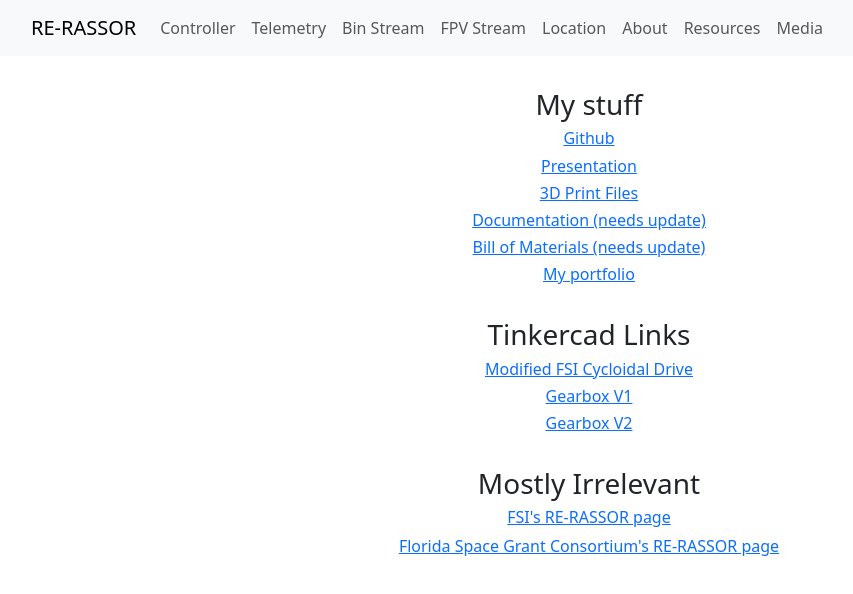
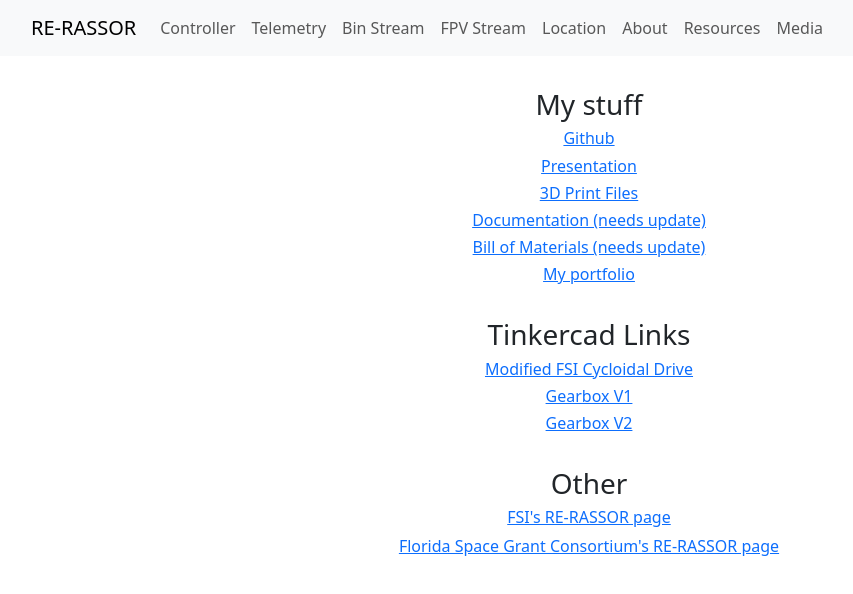
Before and after one commit to colemaring/RE-RASSOR-lightweight, a React (Vite) app in the folder client/: page /resources in a window 1280 px wide. Shown: the top 594 px of the page, without its empty margins (51-904 px from the left). Built offline with nearby package versions, Linux system fonts and the light colour scheme.

Commit message:
Add files via upload

```diff
--- a/client/src/pages/Resources.jsx
+++ b/client/src/pages/Resources.jsx
@@ -102,7 +102,7 @@
           marginBottom: "0.3rem",
         }}
       >
-        Mostly Irrelevant
+        Other
       </h3>
       <a
         href="https://fsi.ucf.edu/student-design/robotics/re-rassor/"
```
